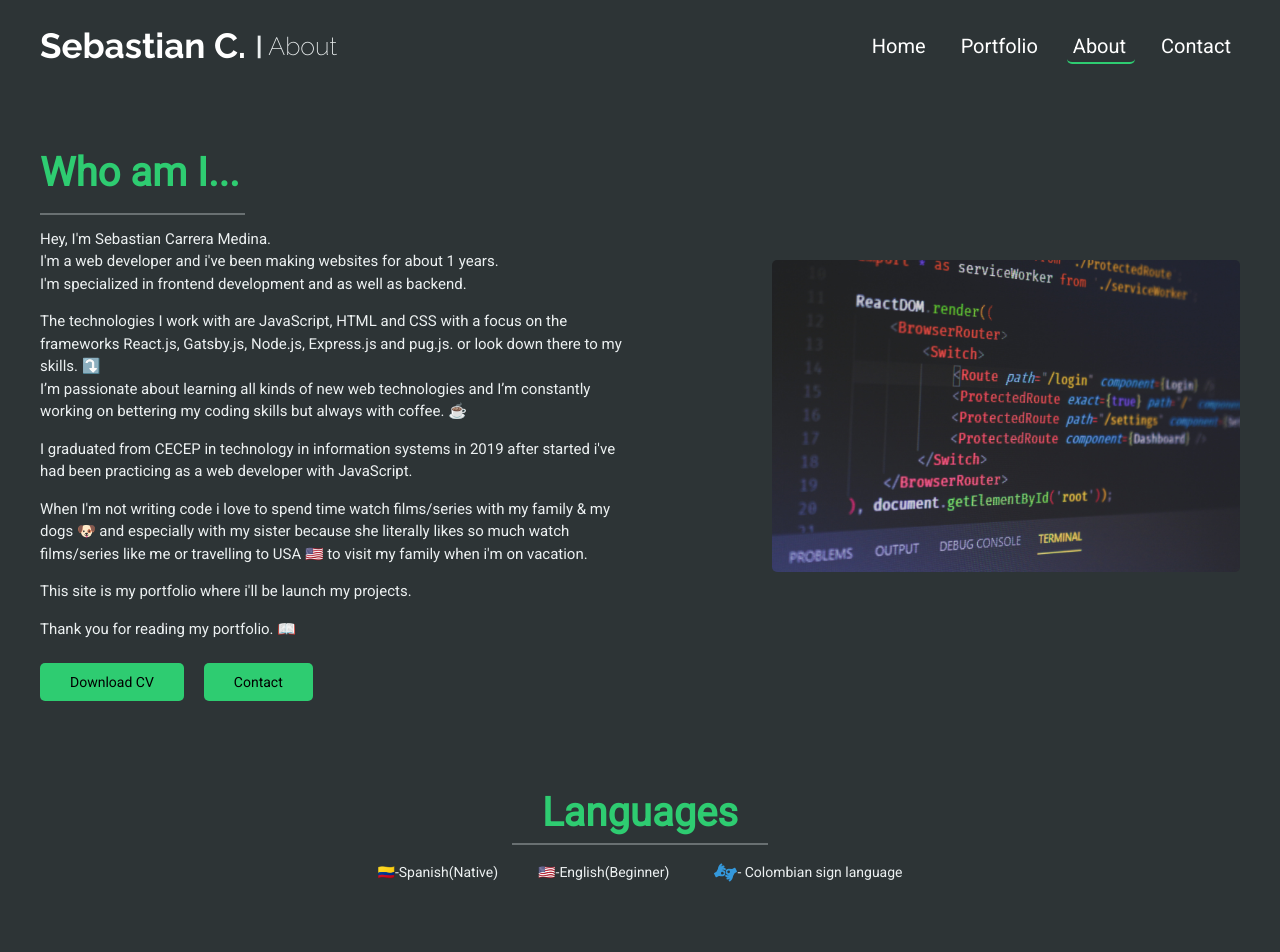
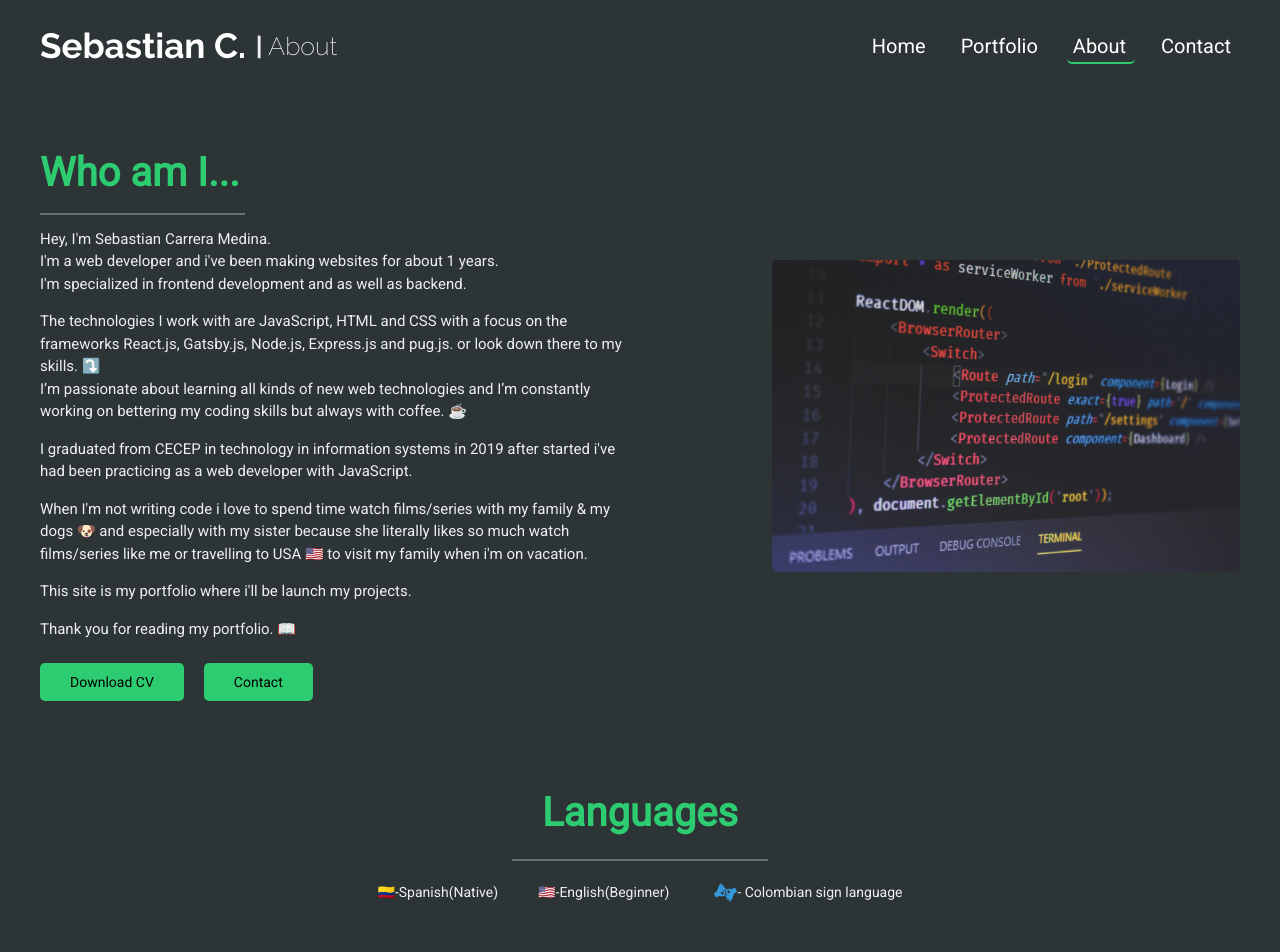
Before and after one commit to sebascarreram/portfolio, a React (Create React App) app in the folder frontend/: page /about in a window 1280 px wide. Shown: the top 952 px of the page. Built offline with nearby package versions, Linux system fonts and the light colour scheme.

Commit message:
fixed css

```diff
--- a/frontend/src/components/ItemLanguage/ItemLanguage.module.css
+++ b/frontend/src/components/ItemLanguage/ItemLanguage.module.css
@@ -2,7 +2,7 @@
   list-style-type: none;
 
   display: flex;
-  margin-top: 1.6rem;
+  margin-top: 2rem;
 }
 
 .UlList li {
--- a/frontend/src/layout/Language/Language.module.css
+++ b/frontend/src/layout/Language/Language.module.css
@@ -10,11 +10,12 @@
 .SectionLanguage h1 {
   font-size: 4rem;
   color: #2ecc71;
+  margin-bottom: 1.6rem;
 }
 
 .SectionLanguage hr {
   width: 20%;
-  margin-bottom: 2rem;
+
   margin: auto;
   border: 1px solid #bdc3c76b;
 }
```
